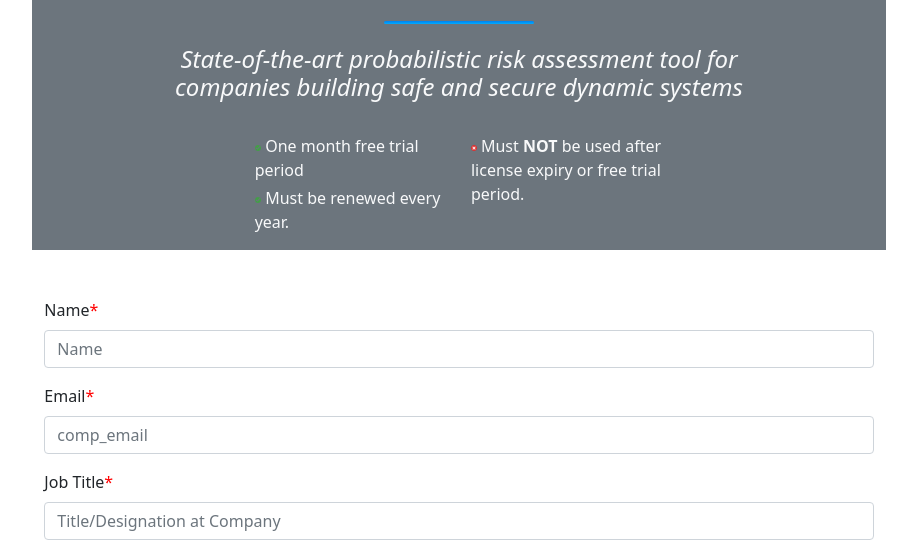
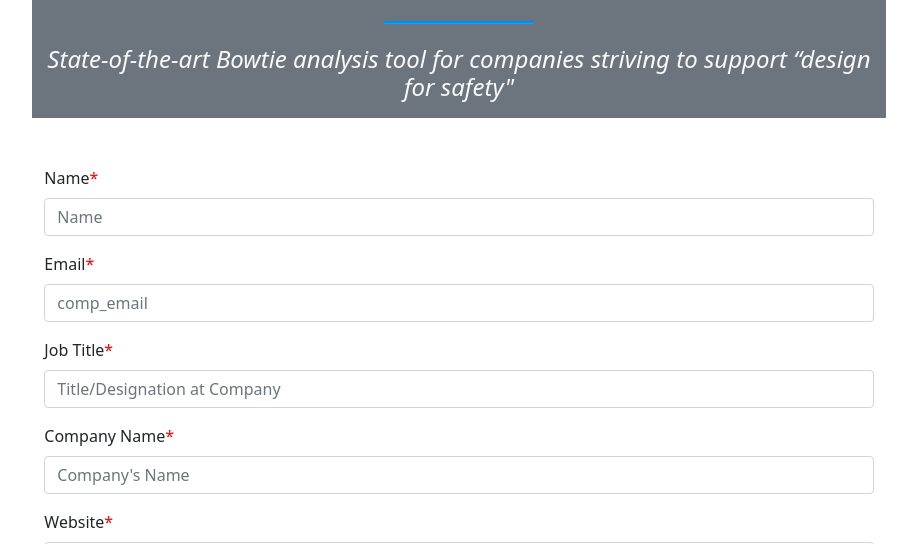
Before and after one commit to DGBTechnologies/hazardhive_website, a plain HTML site: page src/components/licenses/dft-licenses.html in a window 1280 px wide. Shown: the part 228-772 px from the top of the page, without its empty margins (181-1098 px from the left). Drawn offline with nearby package versions, Linux system fonts and the light colour scheme.

Commit message:
updated latest changes

```diff
--- a/src/components/licenses/dft-licenses.html
+++ b/src/components/licenses/dft-licenses.html
@@ -63,42 +63,7 @@
                 <h3 style="text-align: center; color: white;">Commercial License</h3>
                 <div class="divider-line-center"></div>
               </div><br>
-              <h4 class="text-center mt-0 mb-3"><i>State-of-the-art probabilistic risk assessment tool for <br> companies
-                  building safe and secure dynamic systems</i></h4>
-              <div class="container-fluid col-sm-8">
-                <div class="col-sm-9 m-auto">
-                  <div class="row my-3">
-                    <!-- allowed terms -->
-                    <div class="col-sm-6 ">
-
-                      <div class="mb-1">
-                        <span>
-                          <img src="/src/assets/images/green-check.png" alt="research-student" width="3.3%">
-                        </span>
-                        One month free trial period <br>
-                      </div>
-                      <div>
-                        <span>
-                          <img src="/src/assets/images/green-check.png" alt="research-student" width="3.3%">
-                        </span>
-                        Must be renewed every year.<br>
-                      </div>
-
-                    </div>
-                    <!-- not allowed terms -->
-                    <div class="col-sm-6">
-
-                      <div class="mb-1">
-                        <span>
-                          <img src="/src/assets/images/red-cross.png" alt="research-student" width="3%">
-                        </span>
-                        Must <strong>NOT</strong> be used after license expiry or free trial period.
-                      </div>
-
-                    </div>
-                  </div>
-                </div>
-              </div>
+              <h4 class="text-center mt-0 mb-3"><i>State-of-the-art Bowtie analysis tool for companies striving to support “design for safety"</i></h4>
             </div>
 
           </div>
```
